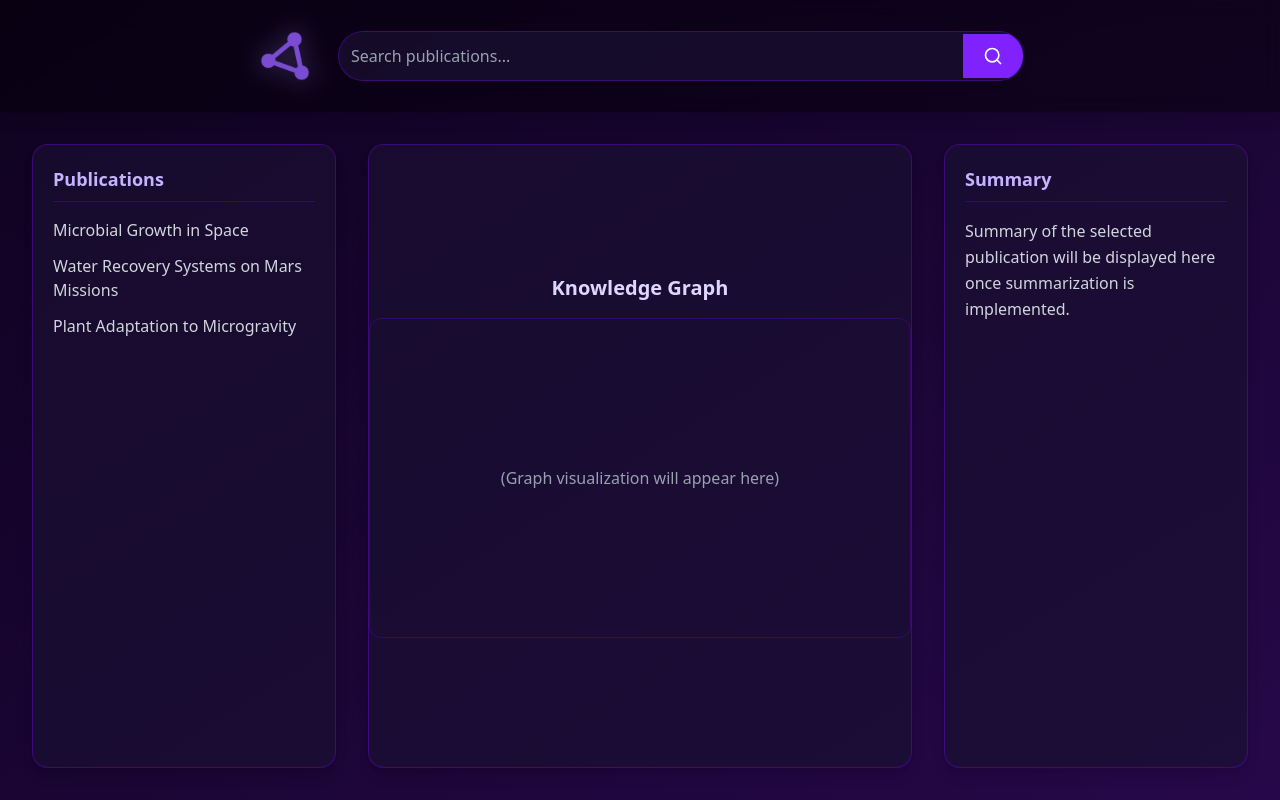
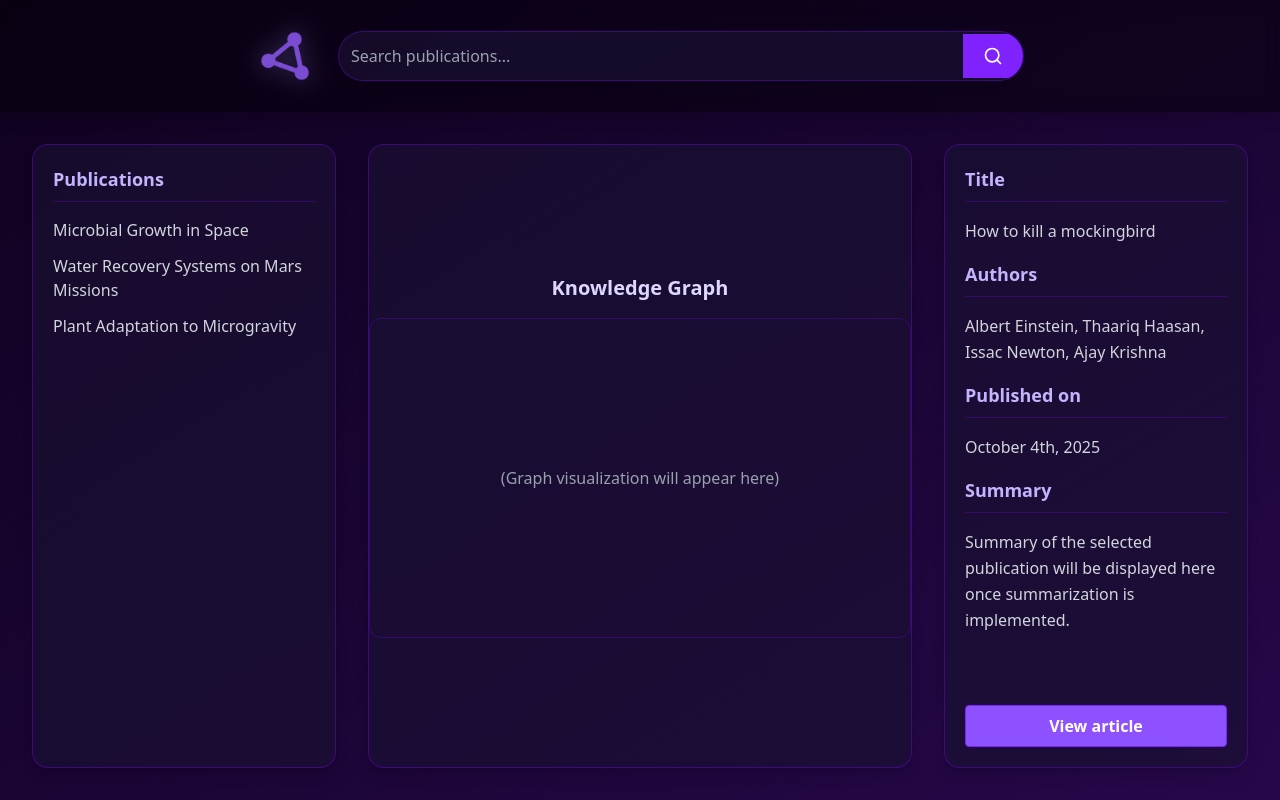
Before and after one commit to Ajay-Krishna00/CosmoGraph, a React (Vite) app: page /results in a window 1280 px wide. Built offline with nearby package versions, Linux system fonts and the light colour scheme.

Commit message:
Added title, authors, publised on to result right bar

```diff
--- a/index.html
+++ b/index.html
@@ -2,9 +2,9 @@
 <html lang="en">
   <head>
     <meta charset="UTF-8" />
-    <link rel="icon" type="image/svg+xml" href="/vite.svg" />
+    <link rel="icon" type="image/svg+xml" href="/public/logo.png" />
     <meta name="viewport" content="width=device-width, initial-scale=1.0" />
-    <title>cosmograph</title>
+    <title>Cosmograph</title>
   </head>
   <body>
     <div id="root"></div>
--- a/src/pages/Home.jsx
+++ b/src/pages/Home.jsx
@@ -9,8 +9,8 @@ function Home() {
   const commonTerms = ["Mars", "Microgravity", "Water", "Plants", "Microbes"];
 
   const handleSearch = () => {
-    accessDB();
-    /*navigate("/results");*/
+    /*accessDB();*/
+    navigate("/results");
   };
 
   function accessDB()
--- a/src/pages/Results.jsx
+++ b/src/pages/Results.jsx
@@ -83,13 +83,41 @@ function Results() {
         </section>
 
         {/* Summary section */}
-        <aside className="w-1/4 bg-[#1b1033]/70 p-5 rounded-2xl shadow-lg border border-violet-700/40">
+        <aside className="w-1/4 bg-[#1b1033]/70 p-5 rounded-2xl shadow-lg border border-violet-700/40 flex flex-col">
+          <h2 className="text-lg font-semibold text-violet-300 mb-4 border-b border-violet-700/30 pb-2">
+            Title
+          </h2>
+          <p className="text-gray-300 leading-relaxed mb-4">
+            How to kill a mockingbird
+          </p>
+
+          <h2 className="text-lg font-semibold text-violet-300 mb-4 border-b border-violet-700/30 pb-2">
+            Authors
+          </h2>
+          <p className="text-gray-300 leading-relaxed mb-4">
+            Albert Einstein, Thaariq Haasan, Issac Newton, Ajay Krishna
+          </p>
+
+          <h2 className="text-lg font-semibold text-violet-300 mb-4 border-b border-violet-700/30 pb-2">
+            Published on
+          </h2>
+          <p className="text-gray-300 leading-relaxed mb-4">
+            October 4th, 2025
+          </p>
+
           <h2 className="text-lg font-semibold text-violet-300 mb-4 border-b border-violet-700/30 pb-2">
             Summary
           </h2>
           <p className="text-gray-300 leading-relaxed">
             Summary of the selected publication will be displayed here once summarization is implemented.
           </p>
+
+          <button
+            onClick={handleSearch}
+            className="mt-auto bg-violet-500 hover:bg-violet-400 text-white font-bold py-2 px-4 border border-violet-600 rounded"
+          >
+            View article
+          </button>
         </aside>
       </main>
     </div>
```
Also changed, not shown: 1 other file (tests, documents, lock files or other folders).
